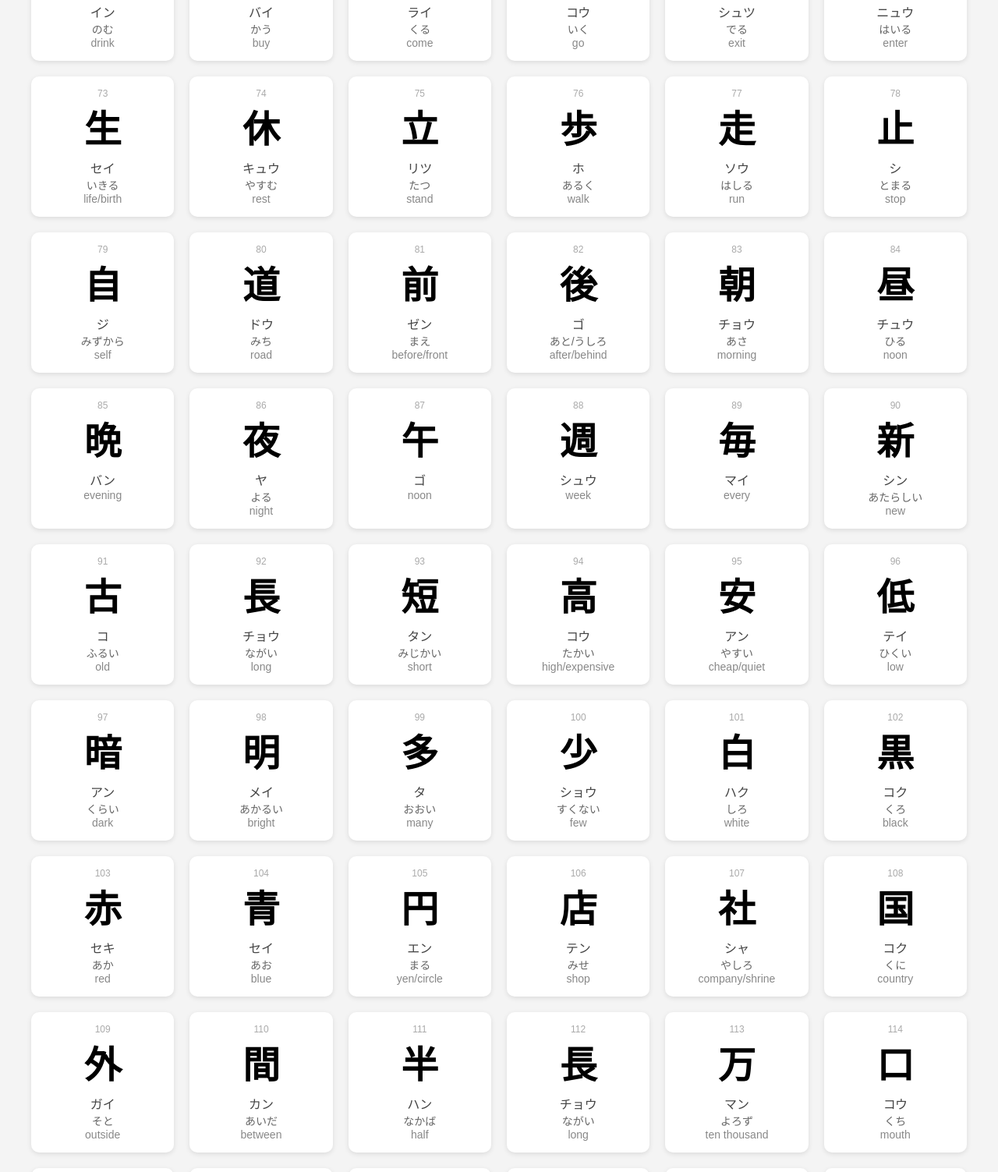
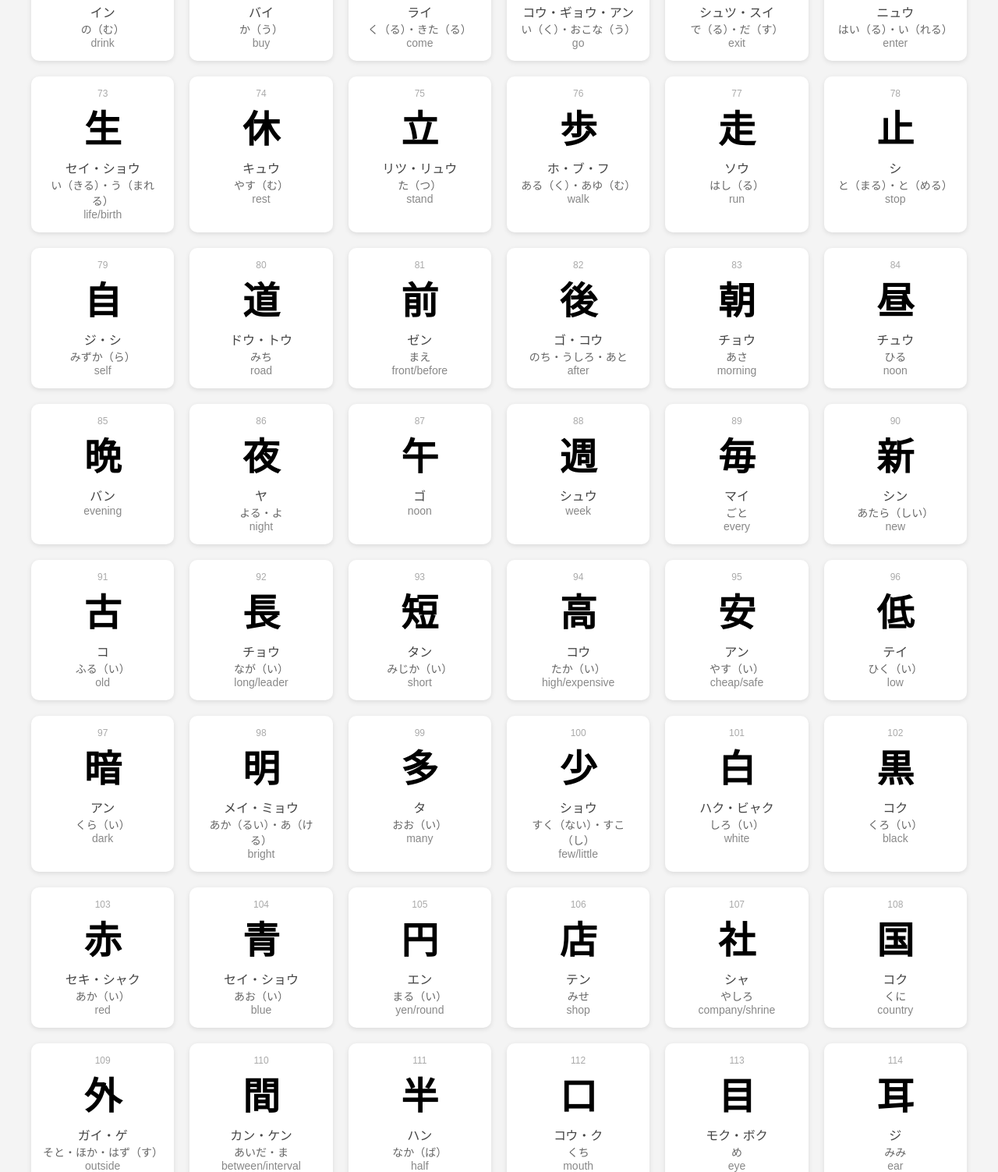
Before and after one commit to arkeds/jltp-n5-kanji, a website: page index.html in a window 1280 px wide. Shown: the part 2409-3912 px from the top of the page at 78% size. Drawn offline with Linux system fonts and the light colour scheme.

Commit message:
update list onyomi readings

```diff
--- a/index.html
+++ b/index.html
@@ -109,36 +109,43 @@ h1{
 <!-- To keep this readable, I’ll include the rest quickly -->
 
 <script>
+
 const moreKanji = [
-    ["山","サン","やま","mountain"], ["川","セン","かわ","river"], ["田","デン","た","rice field"],
-    ["天","テン","あめ","heaven"], ["気","キ","いき","spirit"], ["名","メイ","な","name"],
-    ["年","ネン","とし","year"], ["時","ジ","とき","time"], ["分","フン","わ","minute/part"],
-    ["今","コン","いま","now"], ["何","カ","なに","what"], ["私","シ","わたし","I"],
-    ["友","ユウ","とも","friend"], ["父","フ","ちち","father"], ["母","ボ","ハハ","mother"],
-    ["兄","ケイ","あに","older brother"], ["姉","シ","あね","older sister"], ["弟","テイ","おとうと","younger brother"],
-    ["妹","マイ","いもうと","younger sister"], ["家","カ","いえ","house"], ["車","シャ","くるま","car"],
-    ["電","デン","","electric"], ["話","ワ","はなす","talk"], ["語","ゴ","かたる","language"],
-    ["読","ドク","よむ","read"], ["書","ショ","かく","write"], ["見","ケン","みる","see"],
-    ["聞","ブン","きく","hear"], ["食","ショク","たべる","eat"], ["飲","イン","のむ","drink"],
-    // --- Adding the rest to reach 120 ---
-    ["買","バイ","かう","buy"], ["来","ライ","くる","come"], ["行","コウ","いく","go"],
-    ["出","シュツ","でる","exit"], ["入","ニュウ","はいる","enter"], ["生","セイ","いきる","life/birth"],
-    ["休","キュウ","やすむ","rest"], ["立","リツ","たつ","stand"], ["歩","ホ","あるく","walk"],
-    ["走","ソウ","はしる","run"], ["止","シ","とまる","stop"], ["自","ジ","みずから","self"],
-    ["道","ドウ","みち","road"], ["前","ゼン","まえ","before/front"], ["後","ゴ","あと/うしろ","after/behind"],
-    ["朝","チョウ","あさ","morning"], ["昼","チュウ","ひる","noon"], ["晩","バン","","evening"],
-    ["夜","ヤ","よる","night"], ["午","ゴ","","noon"], ["週","シュウ","","week"],
-    ["毎","マイ","","every"], ["新","シン","あたらしい","new"], ["古","コ","ふるい","old"],
-    ["長","チョウ","ながい","long"], ["短","タン","みじかい","short"], ["高","コウ","たかい","high/expensive"],
-    ["安","アン","やすい","cheap/quiet"], ["低","テイ","ひくい","low"], ["暗","アン","くらい","dark"],
-    ["明","メイ","あかるい","bright"], ["多","タ","おおい","many"], ["少","ショウ","すくない","few"],
-    ["白","ハク","しろ","white"], ["黒","コク","くろ","black"], ["赤","セキ","あか","red"],
-    ["青","セイ","あお","blue"], ["円","エン","まる","yen/circle"], ["店","テン","みせ","shop"],
-    ["社","シャ","やしろ","company/shrine"], ["国","コク","くに","country"], ["外","ガイ","そと","outside"],
-    ["間","カン","あいだ","between"], ["半","ハン","なかば","half"], ["長","チョウ","ながい","long"],
-    ["万","マン","よろず","ten thousand"], ["口","コウ","くち","mouth"], ["目","モク","め","eye"],
-    ["耳","ジ","みみ","ear"], ["手","シュ","て","hand"], ["足","ソク","あし","foot"],
-    ["心","シン","こころ","heart"], ["力","リョク","ちから","power"]
+["山","サン","やま","mountain"], ["川","セン","かわ","river"], ["田","デン","た","rice field"],
+["天","テン","あめ・あま","heaven"], ["気","キ・ケ","いき","spirit"], ["名","メイ・ミョウ","な","name"],
+["年","ネン","とし","year"], ["時","ジ","とき","time"], ["分","ブン・フン・ブ","わ（ける）","minute/part"],
+["今","コン・キン","いま","now"], ["何","カ","なに・なん","what"], ["私","シ","わたし・わたくし","I"],
+["友","ユウ","とも","friend"], ["父","フ","ちち","father"], ["母","ボ","はは","mother"],
+["兄","ケイ・キョウ","あに","older brother"], ["姉","シ","あね","older sister"], ["弟","テイ・ダイ・デ","おとうと","younger brother"],
+["妹","マイ","いもうと","younger sister"], ["家","カ・ケ","いえ・や","house"], ["車","シャ","くるま","car"],
+["電","デン","","electricity"], ["話","ワ","はな（す）・はなし","talk"], ["語","ゴ","かた（る）","language"],
+["読","ドク・トク・トウ","よ（む）","read"], ["書","ショ","か（く）","write"], ["見","ケン","み（る）","see"],
+["聞","ブン・モン","き（く）","hear"], ["食","ショク・ジキ","た（べる）","eat"], ["飲","イン","の（む）","drink"],
+["買","バイ","か（う）","buy"], ["来","ライ","く（る）・きた（る）","come"], ["行","コウ・ギョウ・アン","い（く）・おこな（う）","go"],
+["出","シュツ・スイ","で（る）・だ（す）","exit"], ["入","ニュウ","はい（る）・い（れる）","enter"], ["生","セイ・ショウ","い（きる）・う（まれる）","life/birth"],
+["休","キュウ","やす（む）","rest"], ["立","リツ・リュウ","た（つ）","stand"], ["歩","ホ・ブ・フ","ある（く）・あゆ（む）","walk"],
+["走","ソウ","はし（る）","run"], ["止","シ","と（まる）・と（める）","stop"], ["自","ジ・シ","みずか（ら）","self"],
+["道","ドウ・トウ","みち","road"], ["前","ゼン","まえ","front/before"], ["後","ゴ・コウ","のち・うしろ・あと","after"],
+["朝","チョウ","あさ","morning"], ["昼","チュウ","ひる","noon"], ["晩","バン","","evening"],
+["夜","ヤ","よる・よ","night"], ["午","ゴ","","noon"], ["週","シュウ","","week"],
+["毎","マイ","ごと","every"], ["新","シン","あたら（しい）","new"], ["古","コ","ふる（い）","old"],
+["長","チョウ","なが（い）","long/leader"], ["短","タン","みじか（い）","short"], ["高","コウ","たか（い）","high/expensive"],
+["安","アン","やす（い）","cheap/safe"], ["低","テイ","ひく（い）","low"], ["暗","アン","くら（い）","dark"],
+["明","メイ・ミョウ","あか（るい）・あ（ける）","bright"], ["多","タ","おお（い）","many"], ["少","ショウ","すく（ない）・すこ（し）","few/little"],
+["白","ハク・ビャク","しろ（い）","white"], ["黒","コク","くろ（い）","black"], ["赤","セキ・シャク","あか（い）","red"],
+["青","セイ・ショウ","あお（い）","blue"], ["円","エン","まる（い）","yen/round"], ["店","テン","みせ","shop"],
+["社","シャ","やしろ","company/shrine"], ["国","コク","くに","country"], ["外","ガイ・ゲ","そと・ほか・はず（す）","outside"],
+["間","カン・ケン","あいだ・ま","between/interval"], ["半","ハン","なか（ば）","half"], ["口","コウ・ク","くち","mouth"],
+["目","モク・ボク","め","eye"], ["耳","ジ","みみ","ear"], ["手","シュ","て","hand"],
+["足","ソク","あし・た（りる）","foot/sufficient"], ["心","シン","こころ","heart"], ["力","リョク・リキ","ちから","power"],
+["花","カ","はな","flower"], ["雨","ウ","あめ・あま","rain"], ["空","クウ","そら・あ（く）・から","sky/empty"],
+["金","キン・コン","かね・かな","gold/money"], ["火","カ","ひ・ほ","fire"], ["水","スイ","みず","water"],
+["木","モク・ボク","き・こ","tree"], ["土","ド・ト","つち","earth/soil"], ["本","ホン","もと","book/origin"],
+["物","ブツ・モツ","もの","thing"], ["方","ホウ","かた","direction/person"], ["北","ホク","きた","north"],
+["南","ナン","みなみ","south"], ["西","セイ・サイ","にし","west"], ["東","トウ","ひがし","east"],
+["大","ダイ・タイ","おお（きい）","big"], ["小","ショウ","ちい（さい）・こ・お","small"], ["中","チュウ","なか","middle/inside"],
+["上","ジョウ・ショウ","うえ・あ（げる）・うわ","up/above"], ["下","カ・ゲ","した・さ（げる）・しも","down/below"], ["左","サ","ひだり","left"],
+["右","ウ・ユウ","みぎ","right"]
 ];
 
 const grid=document.querySelector(".grid");
```
